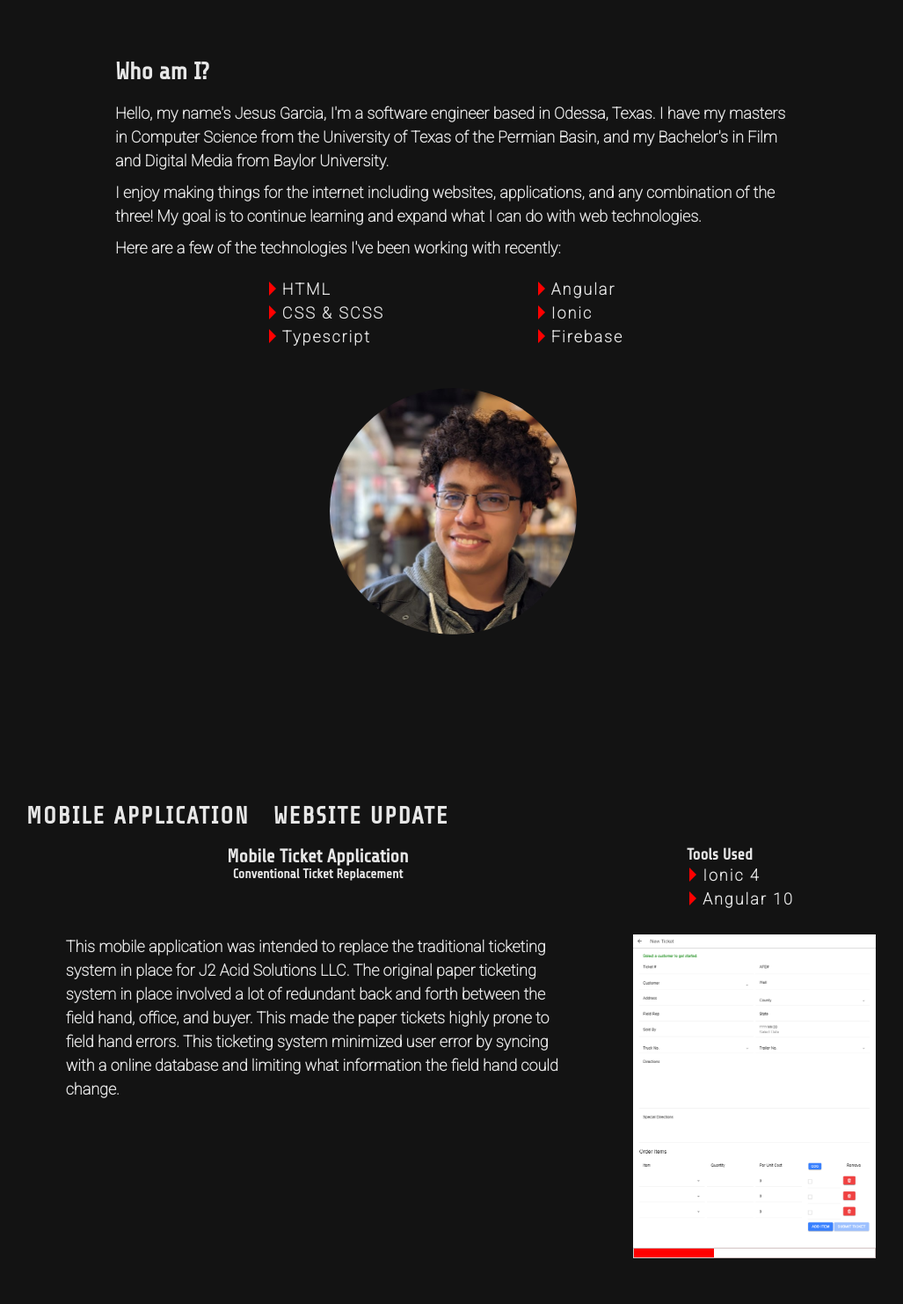
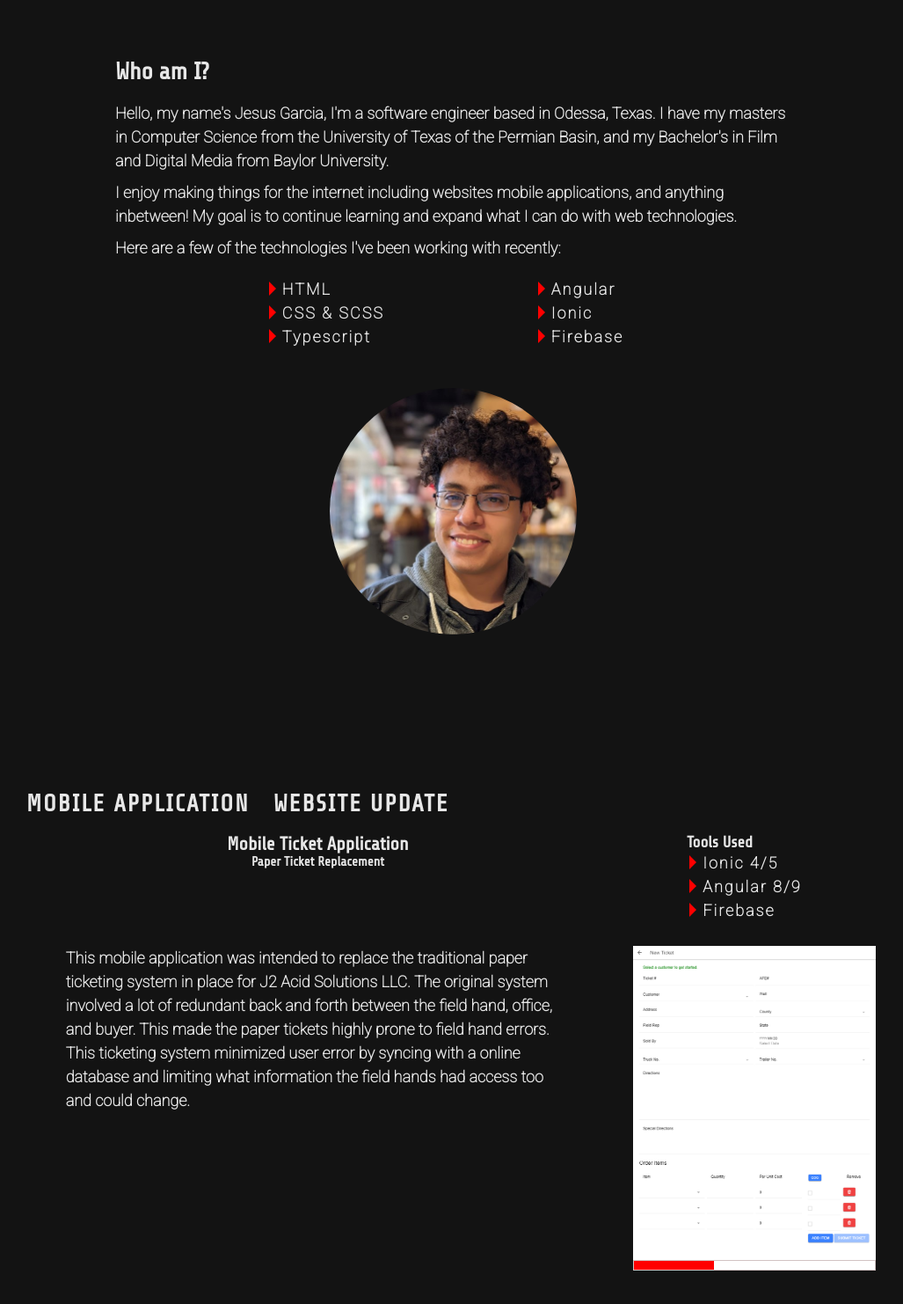
Before and after one commit to JesusGarciaSE/V1, a plain HTML site: page public/index.html in a window 1280 px wide. Shown: the part 838-2320 px from the top of the page at 88% size, without its empty margins (125-1152 px from the left). Drawn offline with Linux system fonts and the light colour scheme.

Commit message:
Updated text
Updated the title, landing job description, about paragraph, and project information.

```diff
--- a/public/index.html
+++ b/public/index.html
@@ -2,7 +2,7 @@
 <html lang="en">
   <head>
     <meta charset="utf-8" />
-    <title>KamenRiderDev - A Full Stack Web Developer</title>
+    <title>Jesus Garcia | Software Engineer</title>
     <script src="https://kit.fontawesome.com/9e69960a60.js" crossorigin="anonymous"></script>
     <meta name="viewport" content="width=device-width,initial-scale=1.0" />
     <link rel="icon" type="image/png" href="./assets/icons/panda_white.png">
@@ -10,7 +10,7 @@
     <link href="./styles.css" rel="stylesheet" />
   </head>
   <body>
-    <img height="500" width="500" class="burger-button logo" id="side-bar-icon" alt="Panda Logo" src="assets/icons/panda_white.png">
+    <img height="500" width="500" class="logo" id="side-bar-icon" alt="Panda Logo" src="assets/icons/panda_white.png">
     <nav>
       <div id="side-bar">
         <ul id="nav-list">
@@ -43,7 +43,7 @@
     <section id="landing">
       <div>
         <h2>Jesus Garcia</h1>
-        <h1>Full Stack Developer</h2>
+        <h1>Software Engineer</h2>
         <h2>West Texas Based</h3>
       </div>
     </section>
@@ -58,9 +58,9 @@
             Film and Digital Media from Baylor University.
           </p>
           <p>
-            I enjoy making things for the internet including websites, applications,
-            and any combination of the three! My goal is to continue learning and
-            expand what I can do with web technologies.
+            I enjoy making things for the internet including websites mobile
+            applications, and anything inbetween! My goal is to continue
+            learning and expand what I can do with web technologies.
           </p>
           <p>Here are a few of the technologies I've been working with recently:</p>
           <div class="skills">
@@ -92,25 +92,28 @@
         <div id="project1" class="tab-content">
           <div class="tab-title">
             <h3>Mobile Ticket Application</h3>
-            <h5>Conventional Ticket Replacement</h5>
+            <h5>Paper Ticket Replacement</h5>
           </div>
           <p class="project-description">
             This mobile application was intended to replace the traditional
-            ticketing system in place for J2 Acid Solutions LLC. The original
-            paper ticketing system in place involved a lot of redundant back and
-            forth between the field hand, office, and buyer. This made the paper
-            tickets highly prone to field hand errors. This ticketing system
-            minimized user error by syncing with a online database and limiting
-            what information the field hand could change.
+            paper ticketing system in place for J2 Acid Solutions LLC. The
+            original system involved a lot of redundant back and forth between
+            the field hand, office, and buyer. This made the paper tickets
+            highly prone to field hand errors. This ticketing system minimized
+            user error by syncing with a online database and limiting what
+            information the field hands had access too and could change.
           </p>
           <div class="tools">
             <h4>Tools Used</h4>
             <ul>
               <li>
-                <p>Ionic 4</p>
+                <p>Ionic 4/5</p>
               </li>
               <li>
-                <p>Angular 10</p>
+                <p>Angular 8/9</p>
+              </li>
+              <li>
+                <p>Firebase</p>
               </li>
             </ul>
           </div>
@@ -123,14 +126,13 @@
         <div id="project2" class="tab-content">
           <div class="tab-title">
             <h3>Website Update</h3>
-            <h5>From Static to Custom</h5>
+            <h5>Static to Custom</h5>
           </div>
           <p class="project-description">
-            J2 Acid Solution's original website was build hastily in a single
+            J2 Acid Solution's original website was built hastily in a single
             night using a generic website builder. At the owner's request, I
-            updated their website into a custom mobile friendly website. A key
-            feature the owner wanted was for the website to feature daily new
-            updates from various sources.
+            updated their website into a custom mobile friendly website complete
+            with daily news pulled from multiple sources.
             </br>
             <a class="external-link" href="https://www.j2acid.com">
               <i class="fas fa-globe">&emsp;J2 Acid LLC</i>
@@ -143,7 +145,7 @@
                 <p>Ionic 4</p>
               </li>
               <li>
-                <p>Angular 10</p>
+                <p>Angular 9</p>
               </li>
             </ul>
           </div>
```
